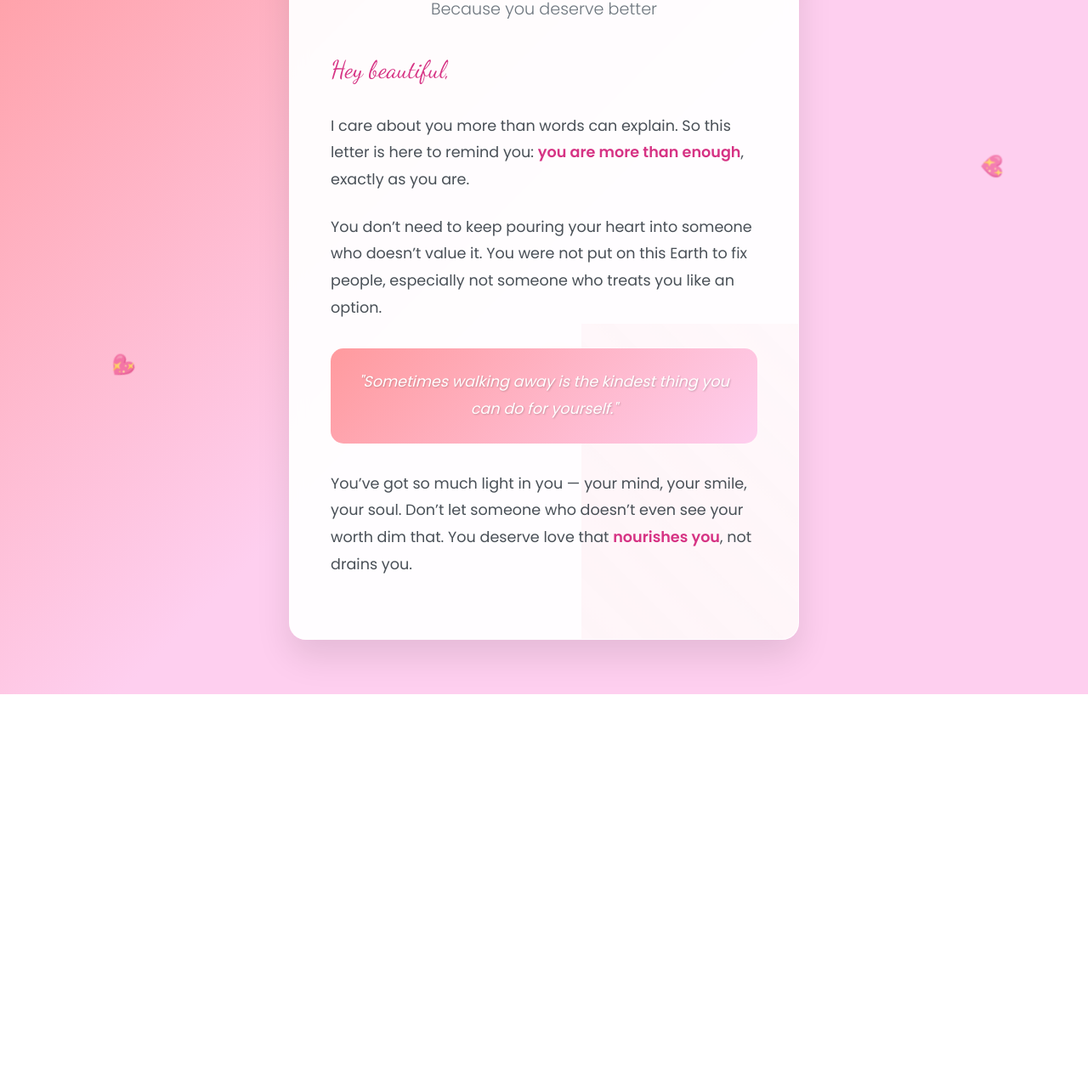
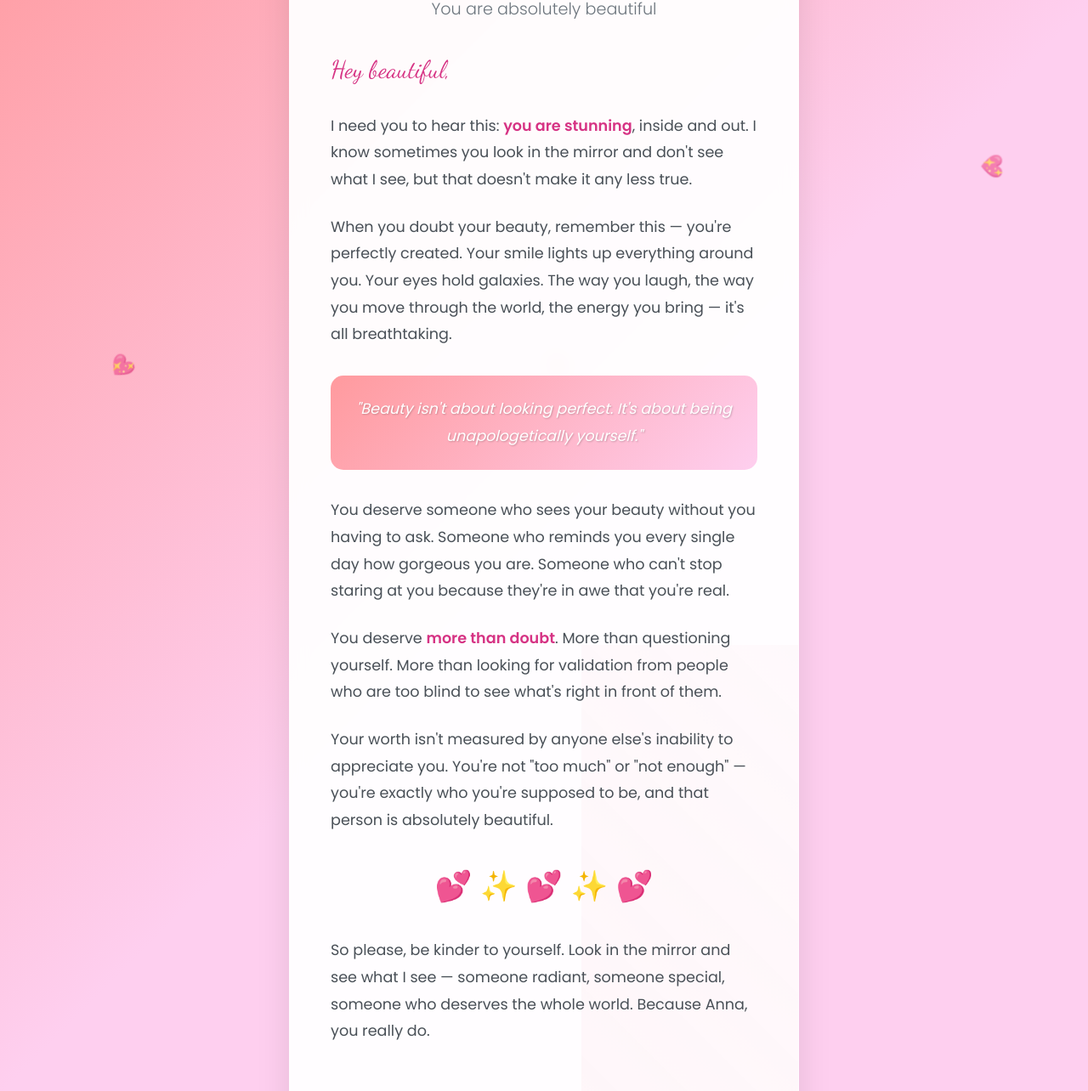
Before and after one commit to tutsTV/lovelettertool, a plain HTML site: page index.html in a window 1280 px wide. Shown: the part 182-1466 px from the top of the page at 85% size. Before the commit the page ends 999 px from the top, so only its background shows below. Drawn offline with Linux system fonts and the light colour scheme.

Commit message:
Update index.html

```diff
--- a/index.html
+++ b/index.html
@@ -3,7 +3,7 @@
 <head>
   <meta charset="UTF-8" />
   <meta name="viewport" content="width=device-width, initial-scale=1.0"/>
-  <title>A Reminder for Eli</title>
+  <title>A Reminder for Anna</title>
   <style>
     @import url('https://fonts.googleapis.com/css2?family=Dancing+Script:wght@400;700&family=Poppins:wght@300;400;600&display=swap');
 
@@ -205,27 +205,51 @@
   <div class="letter-container">
     <div class="letter">
       <div class="letter-header">
-        <h1 class="letter-title">Dear Eli</h1>
-        <p class="letter-subtitle">Because you deserve better</p>
+        <h1 class="letter-title">Dear Anna</h1>
+        <p class="letter-subtitle">You are absolutely beautiful</p>
       </div>
 
       <div class="letter-content">
         <div class="greeting">Hey beautiful,</div>
 
         <p class="message-paragraph">
-          I care about you more than words can explain. So this letter is here to remind you: <span class="highlight">you are more than enough</span>, exactly as you are.
+          I need you to hear this: <span class="highlight">you are stunning</span>, inside and out. I know sometimes you look in the mirror and don't see what I see, but that doesn't make it any less true.
         </p>
 
         <p class="message-paragraph">
-          You don’t need to keep pouring your heart into someone who doesn’t value it. You were not put on this Earth to fix people, especially not someone who treats you like an option.
+          When you doubt your beauty, remember this — you're perfectly created. Your smile lights up everything around you. Your eyes hold galaxies. The way you laugh, the way you move through the world, the energy you bring — it's all breathtaking.
         </p>
 
         <div class="empowerment-quote">
-          "Sometimes walking away is the kindest thing you can do for yourself."
+          "Beauty isn't about looking perfect. It's about being unapologetically yourself."
         </div>
 
         <p class="message-paragraph">
-          You’ve got so much light in you — your mind, your smile, your soul. Don’t let someone who doesn’t even see your worth dim that. You deserve love that <span class="highlight">nourishes you</span>, not drains you.
+          You deserve someone who sees your beauty without you having to ask. Someone who reminds you every single day how gorgeous you are. Someone who can't stop staring at you because they're in awe that you're real.
         </p>
 
         <p class="message-paragraph">
+          You deserve <span class="highlight">more than doubt</span>. More than questioning yourself. More than looking for validation from people who are too blind to see what's right in front of them.
+        </p>
+
+        <p class="message-paragraph">
+          Your worth isn't measured by anyone else's inability to appreciate you. You're not "too much" or "not enough" — you're exactly who you're supposed to be, and that person is absolutely beautiful.
+        </p>
+
+        <div class="decorative-hearts">
+          💕 ✨ 💕 ✨ 💕
+        </div>
+
+        <p class="message-paragraph">
+          So please, be kinder to yourself. Look in the mirror and see what I see — someone radiant, someone special, someone who deserves the whole world. Because Anna, you really do.
+        </p>
+
+        <div class="signature">
+          Always here,<br>
+          shaye ♡
+        </div>
+      </div>
+    </div>
+  </div>
+</body>
+</html>
```
